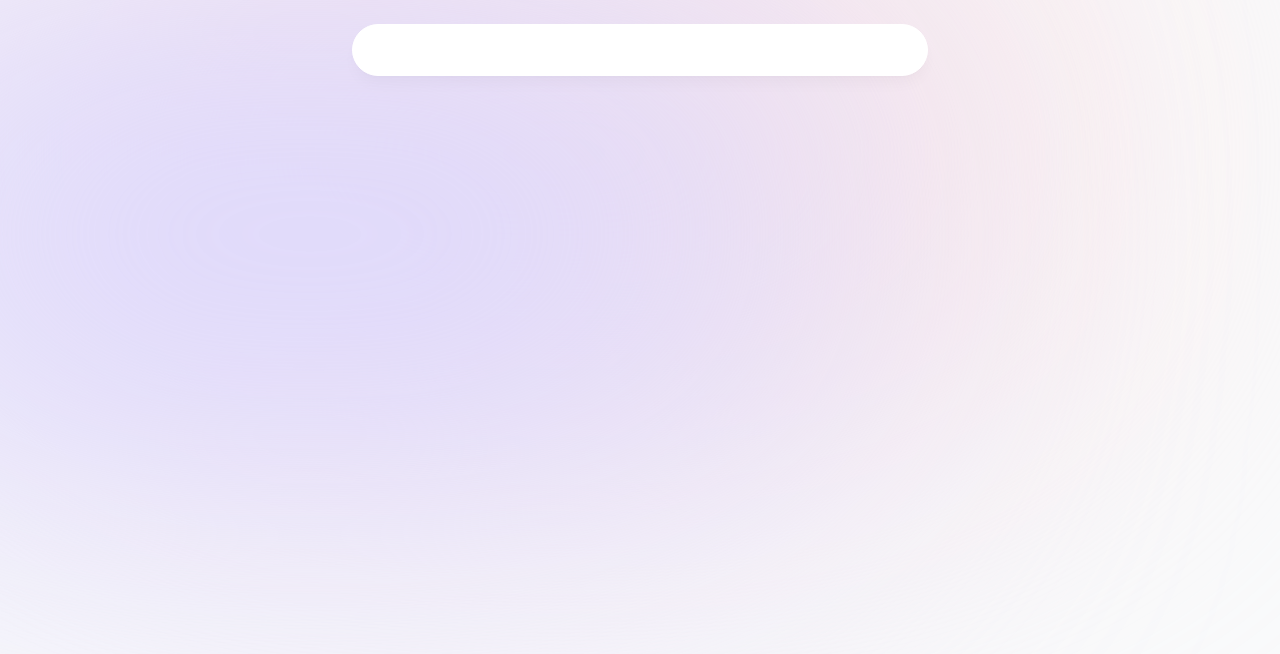
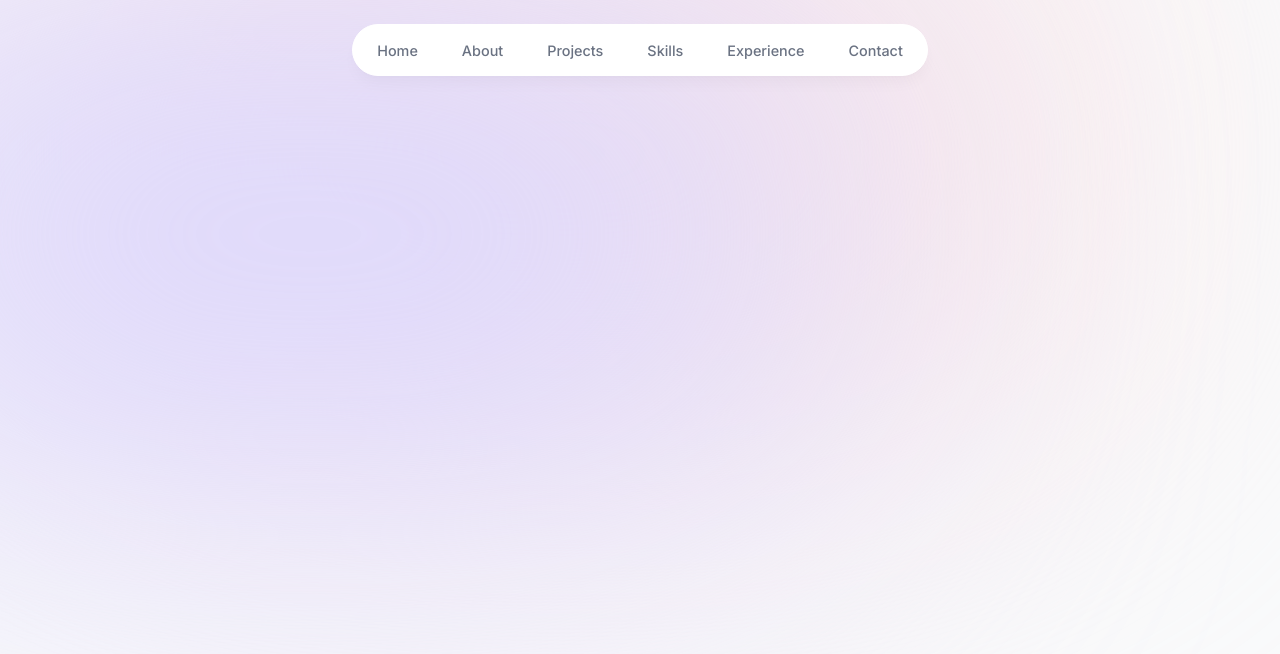
Before and after one commit to JaggerLaw/nextportfolio, a Next.js app: page / in a window 1280 px wide. Shown: the top 654 px of the page. Built offline with nearby package versions, Linux system fonts and the light colour scheme.

Commit message:
finished nav and styling

```diff
--- a/components/header.tsx
+++ b/components/header.tsx
@@ -1,20 +1,39 @@
 "use client";
 import React from "react";
 import { motion } from "framer-motion";
+import { links } from "@/lib/data";
+import Link from "next/link";
 
 export default function Header() {
   return (
     <div>
       <header className="z-999 relative">
         <motion.div
-          className="fixed top-0 left-1/2 -translate-x-1/2 h-[4.5rem] w-full
+          className="fixed top-0 left-1/2 h-[4.5rem] w-full
         rounded-none border border-white border-opacity-40
         bg-white bg-opacity-80 shadow-lg shadow-black/[0.03]
         backdrop-blur-[0.5rem] sm:top-6 sm:h-[3.25rem] sm:w-[36rem]
         sm:rounded-full"
-          initial={{ y: -100, opacity: 0 }}
-          animate={{ y: 0, opacity: 1 }}
+          initial={{ y: -100, x: "-50%", opacity: 0 }}
+          animate={{ y: 0, x: "-50%", opacity: 1 }}
         ></motion.div>
+        <nav className="flex fixed top-[0.15rem] left-1/2 h-12 -translate-x-1/2 py-2 sm:top-[1.7rem] sm:h-[intitial] sm:py-0">
+          <ul className="flex w-[22rem] flex-wrap items-center justify-center gap-y-1 text-[0.9rem] font-medium text-gray-500 sm:w-[initial] sm:flex-nowrap sm:gap-5">
+            {links.map((link) => (
+              <li
+                className="h-3/4 flex items-center justify-center"
+                key={link.hash}
+              >
+                <Link
+                  className="flex w-full items-center justify-center px-3 py-3 hover:text-gray-950 transition"
+                  href={link.hash}
+                >
+                  {link.name}
+                </Link>
+              </li>
+            ))}
+          </ul>
+        </nav>
       </header>
     </div>
   );
```
